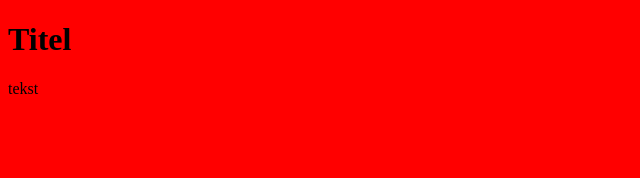
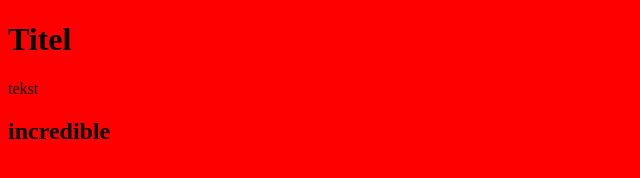
Before and after one commit to Kom-it-promovering/Promoveringskampange, a plain HTML site: page index.html in a window 1280 px wide. Shown: the whole page, without its empty margins (0-640 px from the left). Drawn offline with Linux system fonts and the light colour scheme.

Commit message:
Update index.html

```diff
--- a/index.html
+++ b/index.html
@@ -7,5 +7,6 @@
     <body>
         <h1>Titel</h1>
         <p>tekst</p>
+        <h2>incredible</h2>
     </body>
 </html>
```
